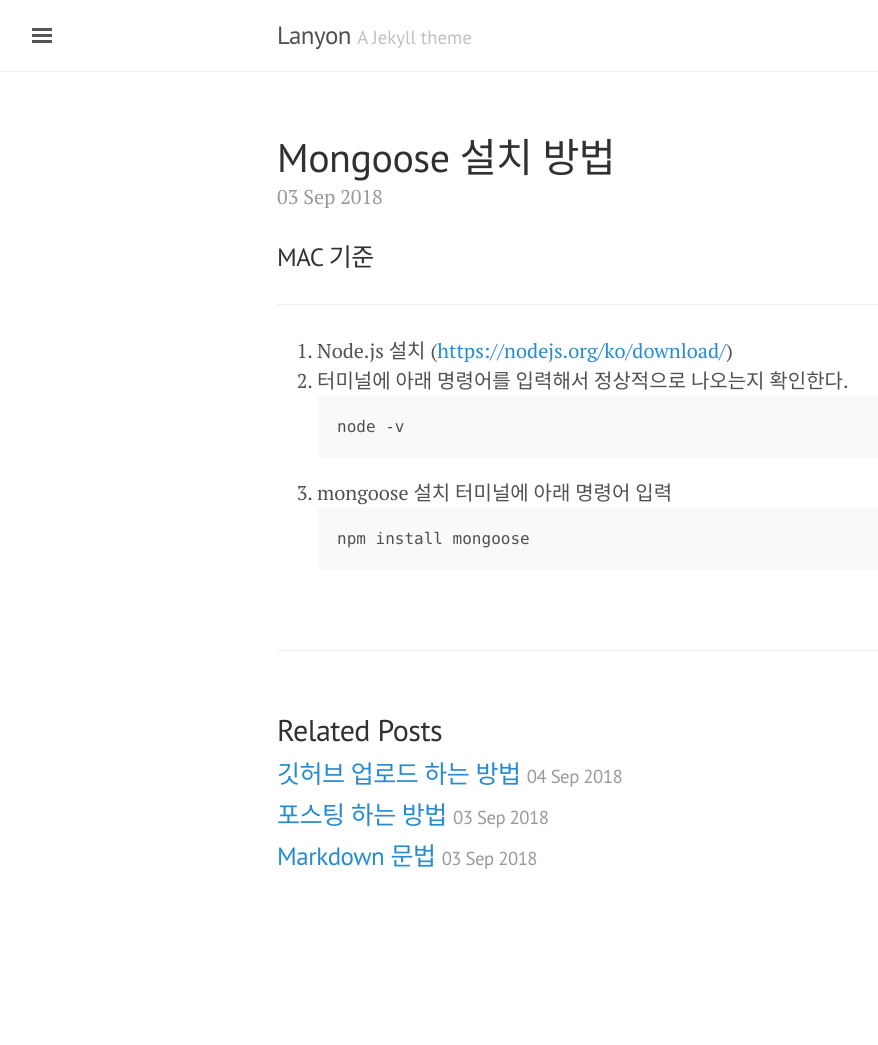
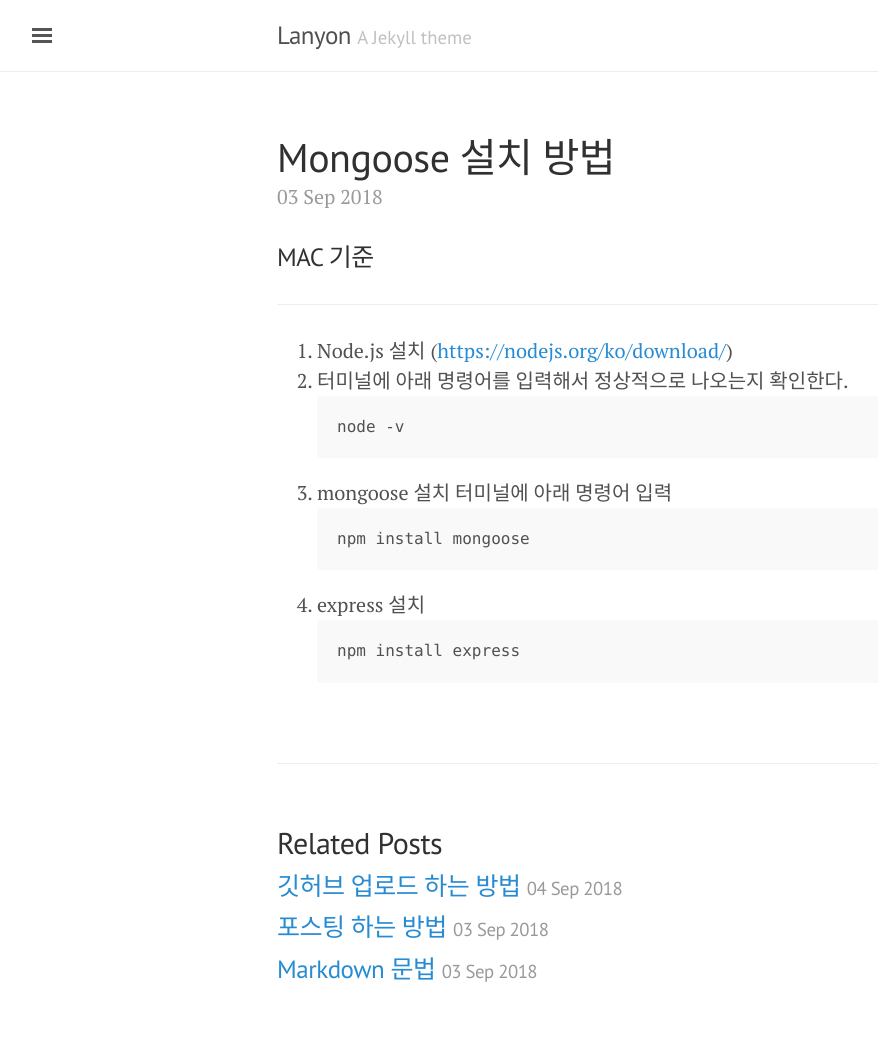
Before and after one commit to GND123/GND123.github.io, a Jekyll site: the page built from _posts/2018-09-03-Install-Mongoose.md, in a window 1280 px wide. Shown: the whole page, without its empty margins (3-881 px from the left). Built offline with Jekyll 4.4.1, drawn with Linux system fonts in a browser that asks for light colours; before the commit the page ends 933 px from its top, so only the background shows below that.

Commit message:
Update 2018-09-03-Install-Mongoose.md

```diff
--- a/_posts/2018-09-03-Install-Mongoose.md
+++ b/_posts/2018-09-03-Install-Mongoose.md
@@ -14,3 +14,8 @@ node -v
 ~~~
 npm install mongoose
 ~~~
+
+4. express 설치
+~~~
+npm install express
+~~~
```
